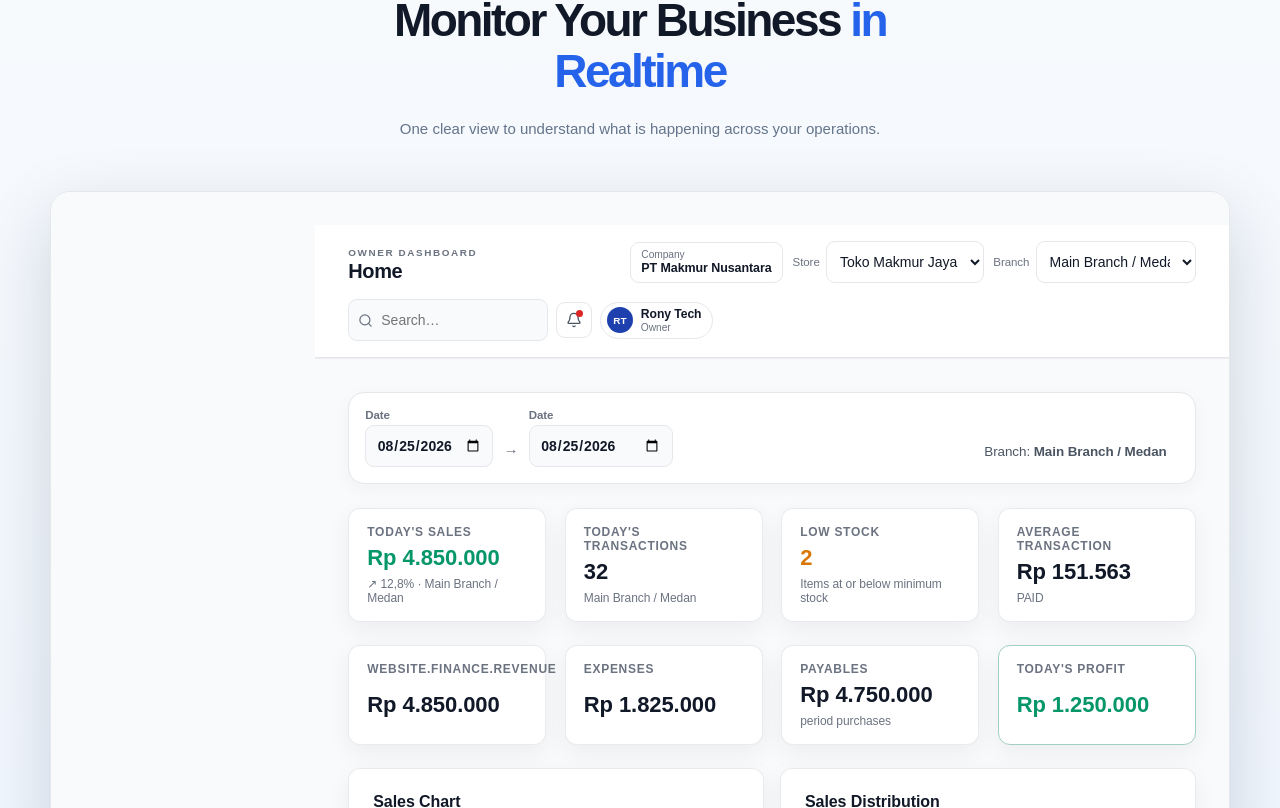
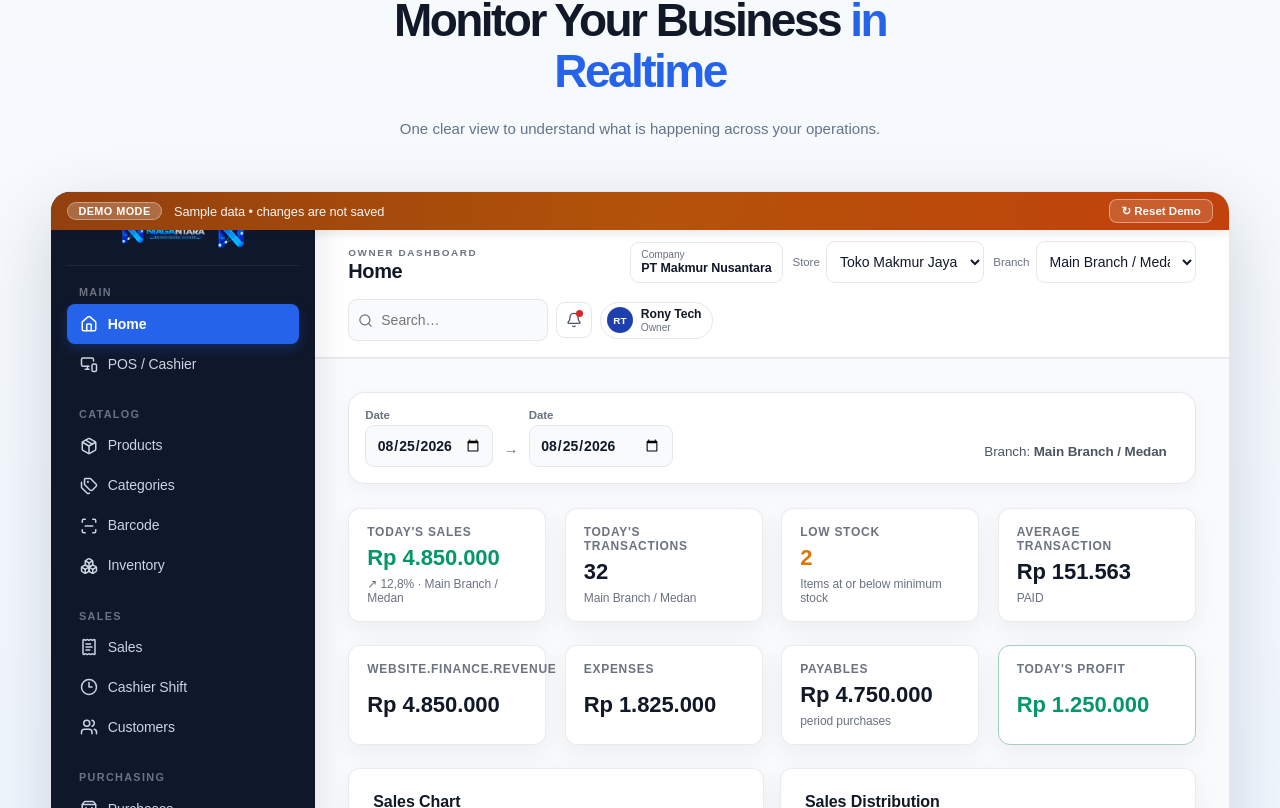
Before and after one commit to Rons26-cloud/niagantara, a React (Vite) app in the folder apps/web/: page / in a window 1280 px wide. Shown: the part 1992-2800 px from the top of the page. Built offline with nearby package versions, Linux system fonts and the light colour scheme.

Commit message:
fix: contain marketing dashboard preview layout

```diff
--- a/apps/web/src/demo/demo-styles.css
+++ b/apps/web/src/demo/demo-styles.css
@@ -1697,12 +1697,48 @@
   box-shadow: 0 24px 70px rgba(15, 23, 42, 0.16);
 }
 .demo-preview-shell .demo-shell { min-height: 720px; }
-.demo-preview-shell .demo-banner { position: absolute; }
-.demo-preview-shell .demo-sidebar { top: 2.1rem; }
-.demo-preview-shell .demo-workspace { min-height: 720px; }
-.demo-preview-shell .demo-topbar { top: 2.1rem; }
+.demo-preview-shell .demo-shell {
+  position: relative;
+  display: grid;
+  grid-template-columns: 264px minmax(0, 1fr);
+  min-width: 0;
+  overflow: hidden;
+}
+.demo-preview-shell .demo-banner {
+  position: absolute;
+  inset: 0 0 auto;
+  z-index: 5;
+}
+.demo-preview-shell .demo-sidebar {
+  position: relative;
+  inset: auto;
+  grid-column: 1;
+  grid-row: 1;
+  width: 100%;
+  min-height: 720px;
+  height: auto;
+  z-index: 2;
+}
+.demo-preview-shell .demo-workspace {
+  grid-column: 2;
+  grid-row: 1;
+  min-width: 0;
+  min-height: 720px;
+  margin-left: 0;
+}
+.demo-preview-shell .demo-topbar { top: auto; }
 @media (max-width: 1023px) {
-  .demo-preview-shell .demo-sidebar { top: 0; }
+  .demo-preview-shell .demo-shell { display: block; }
+  .demo-preview-shell .demo-sidebar {
+    position: absolute;
+    top: 0;
+    bottom: 0;
+    left: 0;
+    width: 264px;
+    min-height: 100%;
+    transform: translateX(-105%);
+  }
+  .demo-preview-shell .demo-shell.nav-open .demo-sidebar { transform: translateX(0); }
   .demo-preview-shell .demo-workspace { margin-left: 0; }
 }
 @media (max-width: 767px) {
@@ -1893,6 +1929,50 @@
 @media (max-width: 1023px) {
   .demo-workspace { margin-left: 0; }
 }
+
+/* Containment guard: the marketing preview never owns the viewport. */
+.demo-preview-shell .demo-shell {
+  position: relative;
+  display: grid;
+  grid-template-columns: 264px minmax(0, 1fr);
+  min-width: 0;
+  min-height: 720px;
+  overflow: hidden;
+}
+.demo-preview-shell .demo-banner {
+  position: absolute;
+  inset: 0 0 auto;
+  left: 0;
+  right: 0;
+}
+.demo-preview-shell .demo-sidebar {
+  position: relative;
+  inset: auto;
+  grid-column: 1;
+  grid-row: 1;
+  width: 100%;
+  height: auto;
+  min-height: 720px;
+}
+.demo-preview-shell .demo-workspace {
+  grid-column: 2;
+  grid-row: 1;
+  min-width: 0;
+  min-height: 720px;
+  margin-left: 0;
+}
+@media (max-width: 1023px) {
+  .demo-preview-shell .demo-shell { display: block; }
+  .demo-preview-shell .demo-sidebar {
+    position: absolute;
+    inset: 0 auto 0 0;
+    width: 264px;
+    min-height: 100%;
+    transform: translateX(-105%);
+  }
+  .demo-preview-shell .demo-shell.nav-open .demo-sidebar { transform: translateX(0); }
+  .demo-preview-shell .demo-workspace { margin-left: 0; }
+}
 @media (max-width: 767px) {
   .demo-page,
   .demo-dashboard,
```
